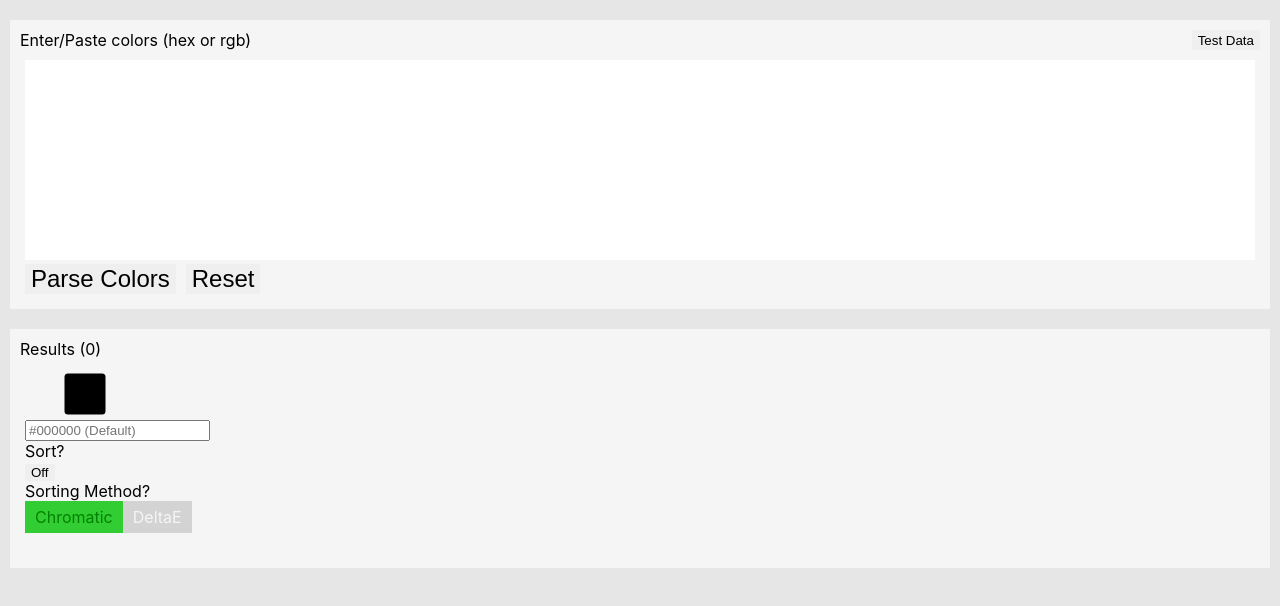
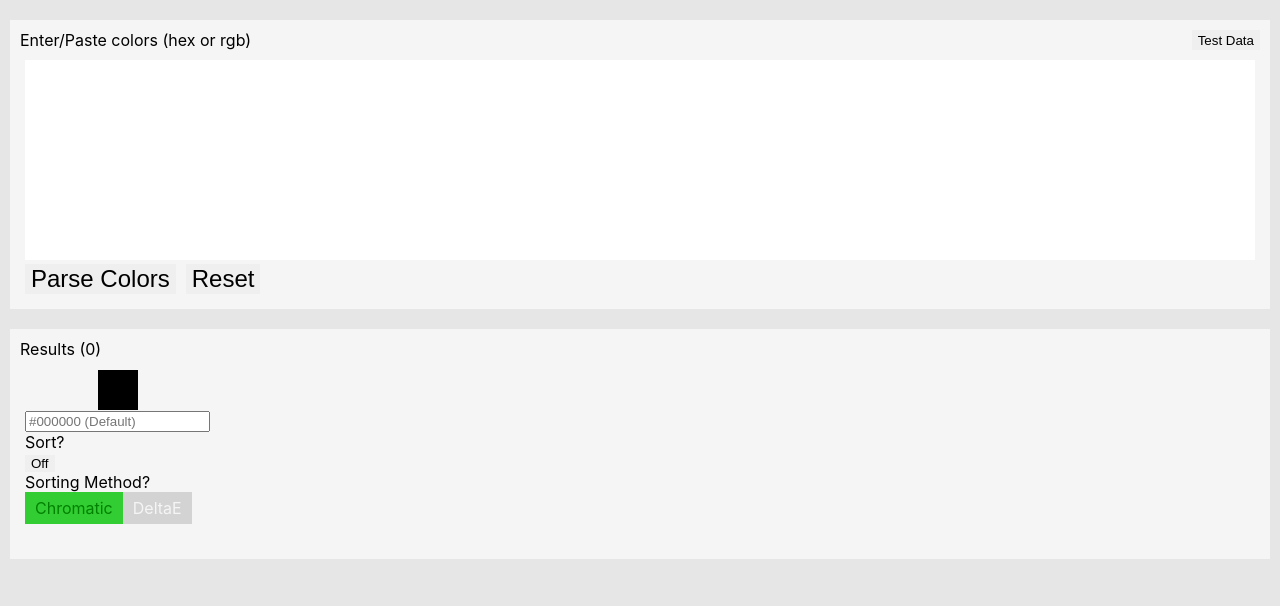
Before and after one commit to TravisL12/compare_colors, a React (Create React App) app: page / in a window 1280 px wide. Shown: the top 606 px of the page. Built offline with nearby package versions, Linux system fonts and the light colour scheme.

Commit message:
Squares without info

```diff
--- a/src/Color.js
+++ b/src/Color.js
@@ -35,13 +35,13 @@ function Color({ color, showTitle, remove }) {
 
   return (
     <div className="color-container">
-      <div
-        className={`square`}
-        style={squareStyle}
-        data-color-idx={id}
-        onClick={remove}
-      />
-      {showTitle && (
+      {remove && (
+        <div onClick={remove} data-color-idx={id} className="delete-btn">
+          x
+        </div>
+      )}
+      <div className={`square`} style={squareStyle} />
+      {false && showTitle && (
         <div className="names">
           <p onClick={copyText}>#{hexColor}</p>
           <p onClick={copyText}>rgb({rgbColor.join(",")})</p>
--- a/src/application.scss
+++ b/src/application.scss
@@ -31,13 +31,32 @@ p {
 }
 
 .color-container {
+  position: relative;
   display: flex;
   flex-direction: column;
   align-items: center;
-  width: 100px;
-  min-width: 100px;
-  margin: 5px 10px;
+  margin: 0.5px;
   box-sizing: border-box;
+
+  &:hover {
+    .delete-btn {
+      opacity: 1;
+    }
+  }
+
+  .delete-btn {
+    position: absolute;
+    display: flex;
+    justify-content: center;
+    align-items: center;
+    cursor: pointer;
+    top: 0;
+    right: 0;
+    width: 15px;
+    height: 15px;
+    opacity: 0;
+    background-color: rgba(200, 100, 100, 0.2);
+  }
 
   .square {
     display: block;
@@ -45,8 +64,6 @@ p {
     color: white;
     height: 40px;
     width: 40px;
-    border-radius: 3px;
-    box-shadow: 0 0 0 0.5px black;
   }
 
   .names {
```
